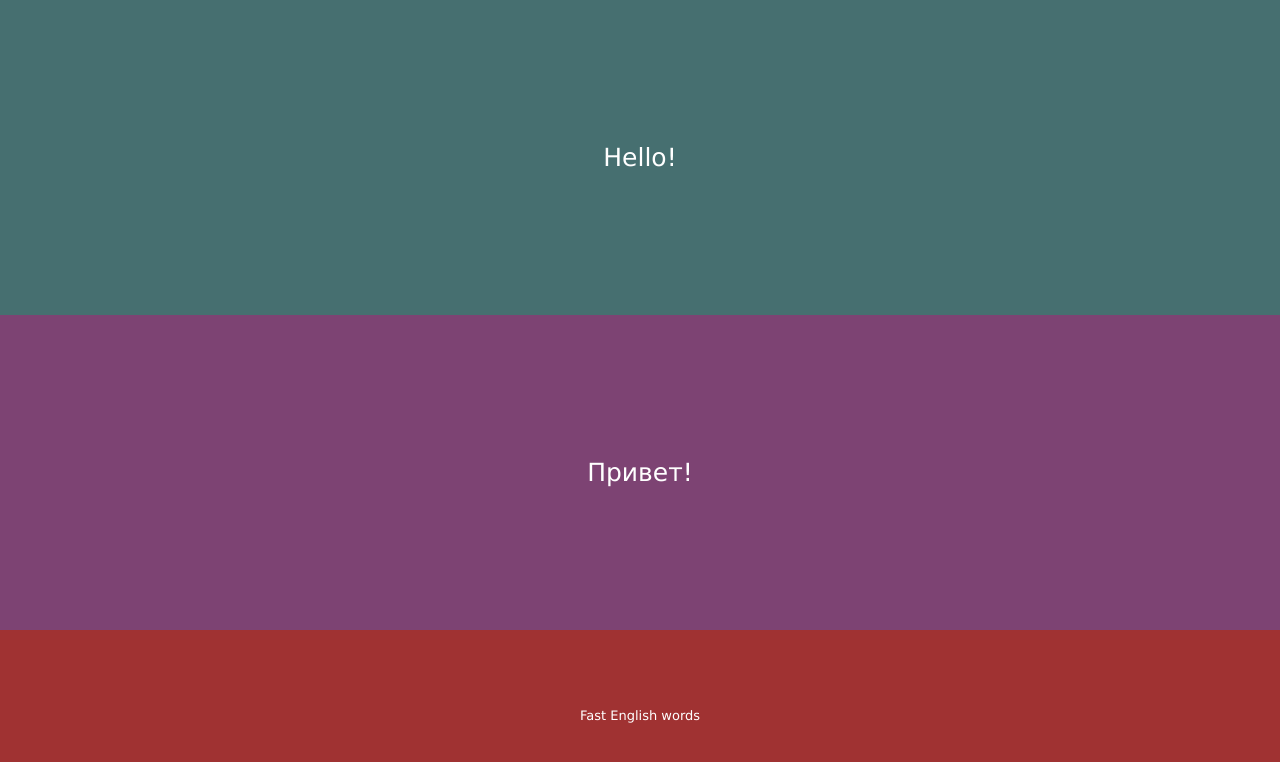
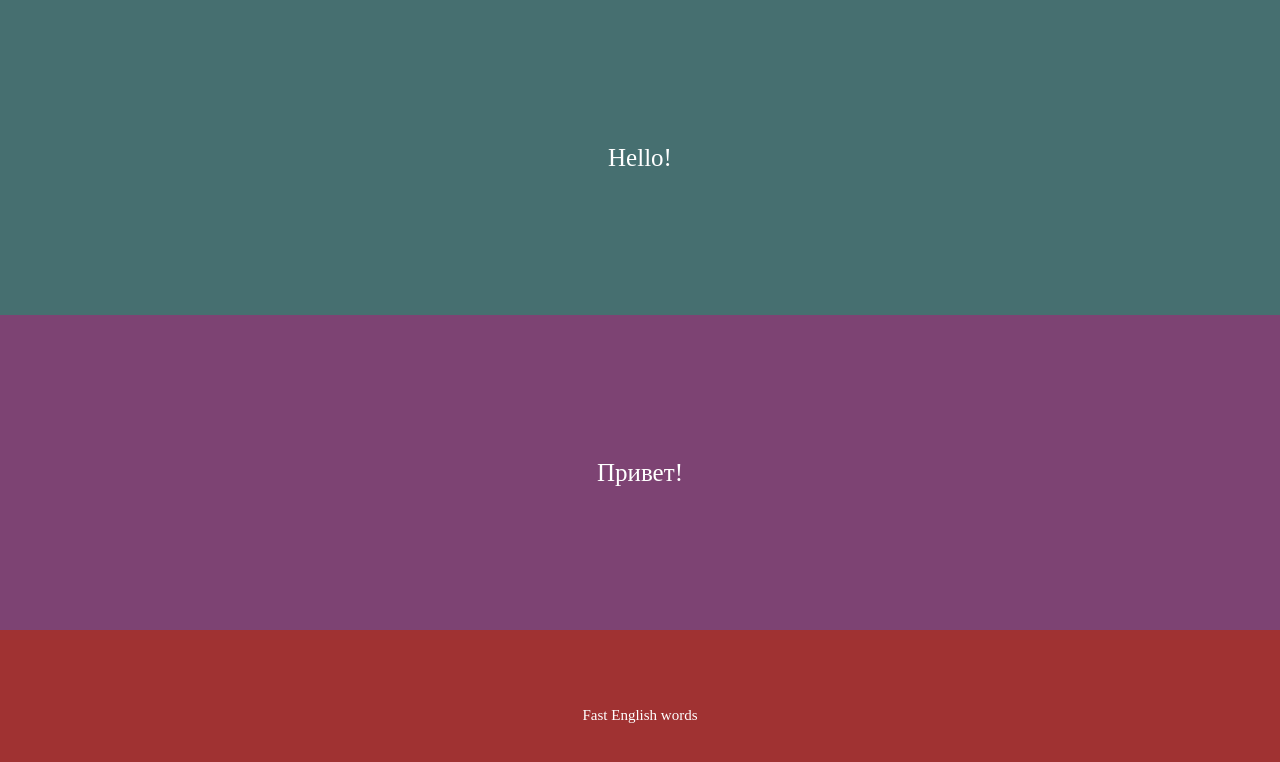
Before and after one commit to Xamber/Tengu, a React (Create React App) app: page / in a window 1280 px wide. Shown: the top 762 px of the page. Built offline with nearby package versions, Linux system fonts and the light colour scheme.

Commit message:
New font

```diff
--- a/public/index.html
+++ b/public/index.html
@@ -22,9 +22,15 @@
     <title>Tengu</title>
 
     <style>
+      @font-face {
+        font-family: 'Neucha';
+        src: URL('%PUBLIC_URL%/neucha.regular.ttf') format('ttf');
+      }
+
       body {
         margin: 0;
         padding: 0;
+        font-family: 'Neucha', cursive;
       }
     </style>
 
--- a/src/components/card/card.css
+++ b/src/components/card/card.css
@@ -6,8 +6,6 @@
     display: flex;
     align-items: center;
     justify-content: space-around;
-
-    font-family: Verdana, Geneva, Tahoma, sans-serif;
   }
 
   .highlighted {
--- a/src/components/viewer/viewer.js
+++ b/src/components/viewer/viewer.js
@@ -48,7 +48,7 @@ export default class Viewer extends Component {
                 <Card color="#7d4373">
                     <Rus body={this.state.rus} />
                 </Card>
-                <Card color="#a03232" fontSize="13px" flex="130px 0 0">
+                <Card color="#a03232" fontSize="15px" flex="130px 0 0">
                     <Usage body={this.state.usage} highlight={this.state.eng} />
                 </Card>
             </div>
```
